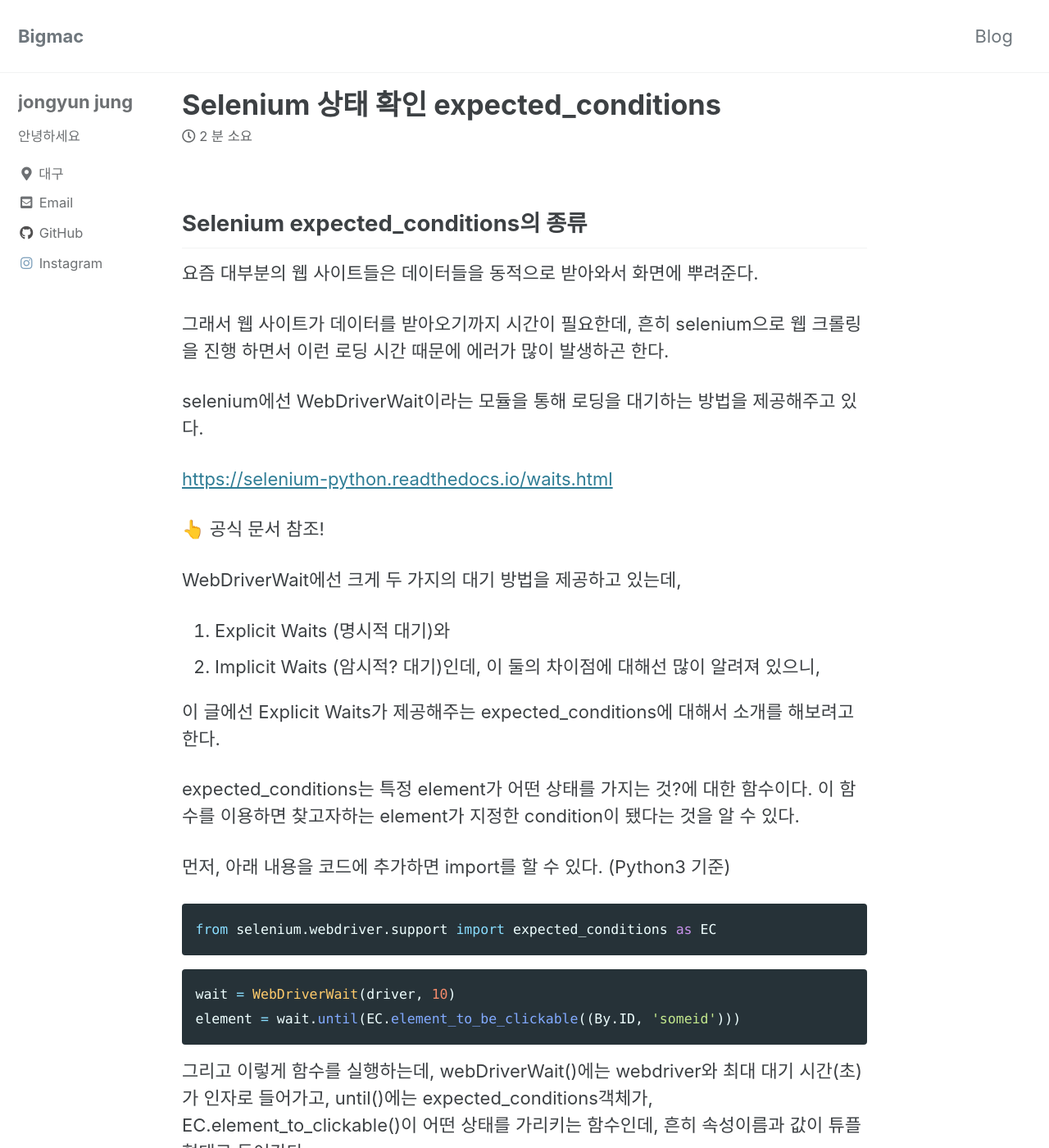
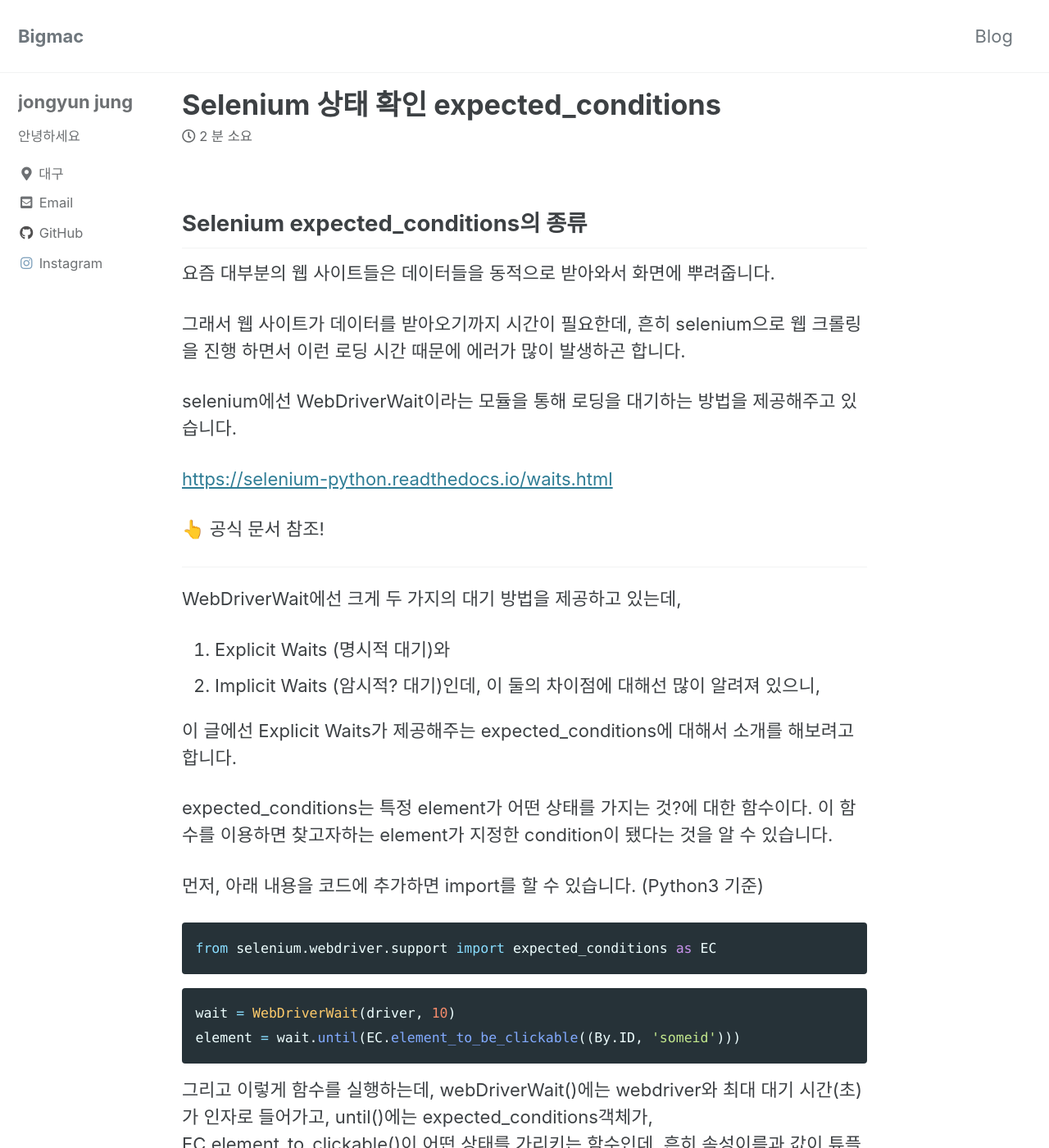
Before and after one commit to unh6uoj/unh6uoj.github.io, a Jekyll site: the page built from _posts/2021-07-08-Selenium 상태 확인 expected_conditions.md, in a window 1280 px wide and 1400 px high. Shown: the whole window at 82% size. Built offline with Jekyll 4.4.1, drawn with Linux system fonts in a browser that asks for light colours; cached includes are drawn as plain includes; some of the changed text lies outside the part shown.

Commit message:
2021-07-28

````diff
--- a/_posts/2021-07-08-Selenium 상태 확인 expected_conditions.md
+++ b/_posts/2021-07-08-Selenium 상태 확인 expected_conditions.md
@@ -9,45 +9,39 @@ tags:
 
 ## Selenium expected_conditions의 종류
 
-요즘 대부분의 웹 사이트들은 데이터들을 동적으로 받아와서 화면에 뿌려준다.
+요즘 대부분의 웹 사이트들은 데이터들을 동적으로 받아와서 화면에 뿌려줍니다.
 
-그래서 웹 사이트가 데이터를 받아오기까지 시간이 필요한데, 흔히 selenium으로 웹 크롤링을 진행 하면서 이런 로딩 시간 때문에 에러가 많이 발생하곤 한다.
+그래서 웹 사이트가 데이터를 받아오기까지 시간이 필요한데, 흔히 selenium으로 웹 크롤링을 진행 하면서 이런 로딩 시간 때문에 에러가 많이 발생하곤 합니다.
 
-
-
-selenium에선 WebDriverWait이라는 모듈을 통해 로딩을 대기하는 방법을 제공해주고 있다.
+selenium에선 WebDriverWait이라는 모듈을 통해 로딩을 대기하는 방법을 제공해주고 있습니다.
 
 <https://selenium-python.readthedocs.io/waits.html>
 
  👆️ 공식 문서 참조!
 
-
-
-
+---
 
 WebDriverWait에선 크게 두 가지의 대기 방법을 제공하고 있는데,
 
 1. Explicit Waits (명시적 대기)와
 2. Implicit Waits  (암시적? 대기)인데, 이 둘의 차이점에 대해선 많이 알려져 있으니,
 
-이 글에선 Explicit Waits가 제공해주는 expected_conditions에 대해서 소개를 해보려고 한다.
+이 글에선 Explicit Waits가 제공해주는 expected_conditions에 대해서 소개를 해보려고 합니다.
 
-expected_conditions는 특정 element가 어떤 상태를 가지는 것?에 대한 함수이다. 이 함수를 이용하면 찾고자하는 element가 지정한 condition이 됐다는 것을 알 수 있다.
+expected_conditions는 특정 element가 어떤 상태를 가지는 것?에 대한 함수이다. 이 함수를 이용하면 찾고자하는 element가 지정한 condition이 됐다는 것을 알 수 있습니다.
 
-먼저, 아래 내용을 코드에 추가하면 import를 할 수 있다. (Python3 기준)
+먼저, 아래 내용을 코드에 추가하면 import를 할 수 있습니다. (Python3 기준)
 
 ```python
 from selenium.webdriver.support import expected_conditions as EC
 ```
-
-
 
 ```python
 wait = WebDriverWait(driver, 10)
 element = wait.until(EC.element_to_be_clickable((By.ID, 'someid')))
 ```
 
-그리고 이렇게 함수를 실행하는데, webDriverWait()에는 webdriver와 최대 대기 시간(초)가 인자로 들어가고, until()에는 expected_conditions객체가, EC.element_to_clickable()이 어떤 상태를 가리키는 함수인데, 흔히 속성이름과 값이 튜플 형태로 들어간다.
+그리고 이렇게 함수를 실행하는데, webDriverWait()에는 webdriver와 최대 대기 시간(초)가 인자로 들어가고, until()에는 expected_conditions객체가, EC.element_to_clickable()이 어떤 상태를 가리키는 함수인데, 흔히 속성이름과 값이 튜플 형태로 들어갑니다.
 
 By는 속성을 참조할 때 사용하는데,
 
@@ -55,50 +49,50 @@ By는 속성을 참조할 때 사용하는데,
 from selenium.webdriver.common.by import By
 ```
 
-이걸 import하면 된다.
+이걸 import하면 사용할 수 있습니다.
 
+---
 
-
-공식 문서를 보니 expected_conditions는 총 17가지를 제공한다고 나와있는데, 하나하나 살펴보자
+공식 문서를 보니 expected_conditions는 총 17가지를 제공한다고 나와있는데, 하나하나 살펴보자.
 
 - title_is(**title**)
-  - 페이지 제목을 확인하기 위한 함수다. 인자로 들어간 제목과 현재 페이지 제목이 같다면true를, 아니라면 false를 반환한다.
+  - 페이지 제목을 확인하기 위한 함수다. 인자로 들어간 제목과 현재 페이지 제목이 같다면true를, 아니라면 false를 반환합니다.
 - title_contains(**title**)
-  - 페이지 제목을 확인하는데, 대/소문자를 구분한다. 같으면 true, 다르면 false
+  - 페이지 제목을 확인하는데, 대/소문자를 구분합니다. 같으면 true, 다르면 false
 
 <br>
 
 - presence_of_element_located(**locator**)
-  - locator로 들어간 element가 DOM에 있는지 확인한다. element가 존재하면 true, 없다면 false
+  - locator로 들어간 element가 DOM에 있는지 확인합니다. element가 존재하면 true, 없다면 false
 - presence_of_all_elements_located(**locator**)
   - locator로 들어간 element가 하나 이상 존재하는지 확인하고, 찾는 element들을 리스트로 반환
 
 <br>
 
 - visibility_of(**locator**)
-  - locator로 들어간 element가 보이는지 확인한다. DOM에는 있지만 hidden등의 속성 값으로 보이지 않는 element들을 체크하는데 사용. 해당 element가 보인다면 True, 그렇지 않다면 False를 반환.
+  - locator로 들어간 element가 보이는지 확인합니다. DOM에는 있지만 hidden등의 속성 값으로 보이지 않는 element들을 체크하는데 사용. 해당 element가 보인다면 True, 그렇지 않다면 False를 반환.
   - ⚠️주의! width나 height 등의 속성값이 0이 돼서 보이지 않는 element들 또한 보이지 않는 것으로 취급 (visibility~~ 함수들 모두 해당)
 - visibility_of_element_located(**locator**)
-  - locator로 들어간 element가 보이는지 체크하고, DOM에도 있는지 체크한다.
+  - locator로 들어간 element가 보이는지 체크하고, DOM에도 있는지 체크합니다.
 - invisibility_of_element_located(**locator**)
-  - locator로 들어간 element가 보이지 않다면 true를 반환, 보인다면 false를 반환한다.
+  - locator로 들어간 element가 보이지 않다면 true를 반환, 보인다면 false를 반환합니다.
 
 <br>
 
 > ⚠️text_to_be~ 는 정확하지 않습니다...
 - text_to_be_present_in_element(**locator, text_**)
-  - text_가 locator에 존재하는지 확인. 존재하면 true, 없다면 false를 반환
+  - text_가 locator에 존재하는지 확인합니다. 존재하면 true, 없다면 false를 반환
 - text_to_be_present_in_element_value
-  - locator로 들어간 element에 text와 text_를 비교, 같다면 true, 다르면 false를 반환한다.
+  - locator로 들어간 element에 text와 text_를 비교, 같다면 true, 다르면 false를 반환합니다.
 
 <br>
 
 - frame_to_be_available_and_switch_to_it(**locator**)
-  - locator로 frame이 들어가고 해당 frame을 사용할 수 있다면 그 frame을 반환한다.
+  - locator로 frame이 들어가고 해당 frame을 사용할 수 있다면 그 frame을 반환합니다.
 <br>
 
 - element_to_be_clickable(**locator**)
-  - locator로 들어간 element가 클릭할 수 있는지 확인하고 클릭할 수 있으면 해당 element를 반환한다.
+  - locator로 들어간 element가 클릭할 수 있는지 확인하고 클릭할 수 있으면 해당 element를 반환합니다.
 
 <br>
 
@@ -116,13 +110,13 @@ from selenium.webdriver.common.by import By
 - element_selection_state_to_be(**element, is_selected**)
   - element가 bool형의 is_select와 같은 상태인지(select 되었는지) 확인한다.
 - element_located_selection_state_to_be(**locator, is_selected**)
-  - locator로 들어간 element가 존재하고 선택(select) 가능한지 확인하고, bool형의 is_selected와 비교한다.
+  - locator로 들어간 element가 존재하고 선택(select) 가능한지 확인하고, bool형의 is_selected와 비교합니다.
 
 <br>
 
 - alert_is_present
-  - alert창이 존재하는지 확인한다.
+  - alert창이 존재하는지 확인합니다.
 
 <br>
 
-이런 expected_conditions를 잘 활용하면 time.sleep()등을 활용한 크롤링보다 더 빠르고 안정적으로 데이터를 수집할 수 있다.
+이런 expected_conditions를 잘 활용하면 time.sleep()등을 활용한 크롤링보다 더 빠르고 안정적으로 데이터를 수집할 수 있다!
````
Also changed, not shown: _posts/2021-07-14-PHP문자열 함수 정리.md (+1 -1 lines), _posts/2021-07-2-React 함수형 컴포넌트에서 State사용법.md (added, +23 -0 lines).
